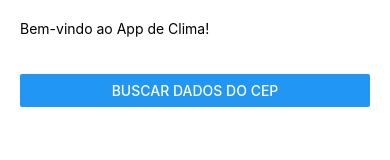
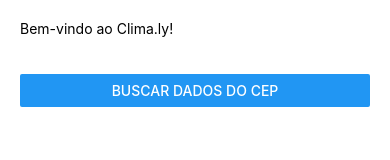
Before and after one commit to MarcoBarsotini/ClimaApp, a React Native app: screen /HomeScreen in a window 390 px wide. Shown: the top 160 px of the page. Built offline with nearby package versions, Linux system fonts and the light colour scheme.

Commit message:
some fixes

```diff
--- a/package.json
+++ b/package.json
@@ -13,6 +13,7 @@
     "@react-navigation/native": "^6.1.9",
     "@react-navigation/stack": "^6.3.20",
     "axios": "^1.6.2",
+    "date-fns": "^2.30.0",
     "expo": "~49.0.15",
     "expo-status-bar": "~1.6.0",
     "react": "18.2.0",
--- a/src/pages/Home/Home.js
+++ b/src/pages/Home/Home.js
@@ -3,6 +3,7 @@ import { View, Text, TextInput, Button, StyleSheet, StatusBar, FlatList } from '
 import axios from 'axios';
 import { getCEPData, getCityCode } from '../../helpers/cepService';
 import { getWeatherData } from '../../helpers/weatherService';
+import { format } from 'date-fns';
 
 const HomeScreen = () => {
   const [cep, setCEP] = useState('');
@@ -59,7 +60,7 @@ const HomeScreen = () => {
     <View style={styles.container}>
       <StatusBar backgroundColor="#080808" barStyle="light-content"/>
       <View style={{ padding: 20 }}>
-        <Text>Bem-vindo ao App de Clima!</Text>
+        <Text>Bem-vindo ao Clima.ly!</Text>
 
         <TextInput
           label="CEP"
@@ -94,7 +95,7 @@ const HomeScreen = () => {
               keyExtractor={(item) => item.data}
               renderItem={({ item }) => (
                 <View style={styles.weatherItem}>
-                  <Text>Data: {item.data}</Text>
+                  <Text>Data: {format(new Date(item.data), 'dd/MM/yyyy')}</Text>
                   <Text>Condição: {item.condicao_desc}</Text>
                   <Text>Máxima: {item.max}°C</Text>
                   <Text>Mínima: {item.min}°C</Text>
```
Also changed, not shown: 1 other file (tests, documents, lock files or other folders).
